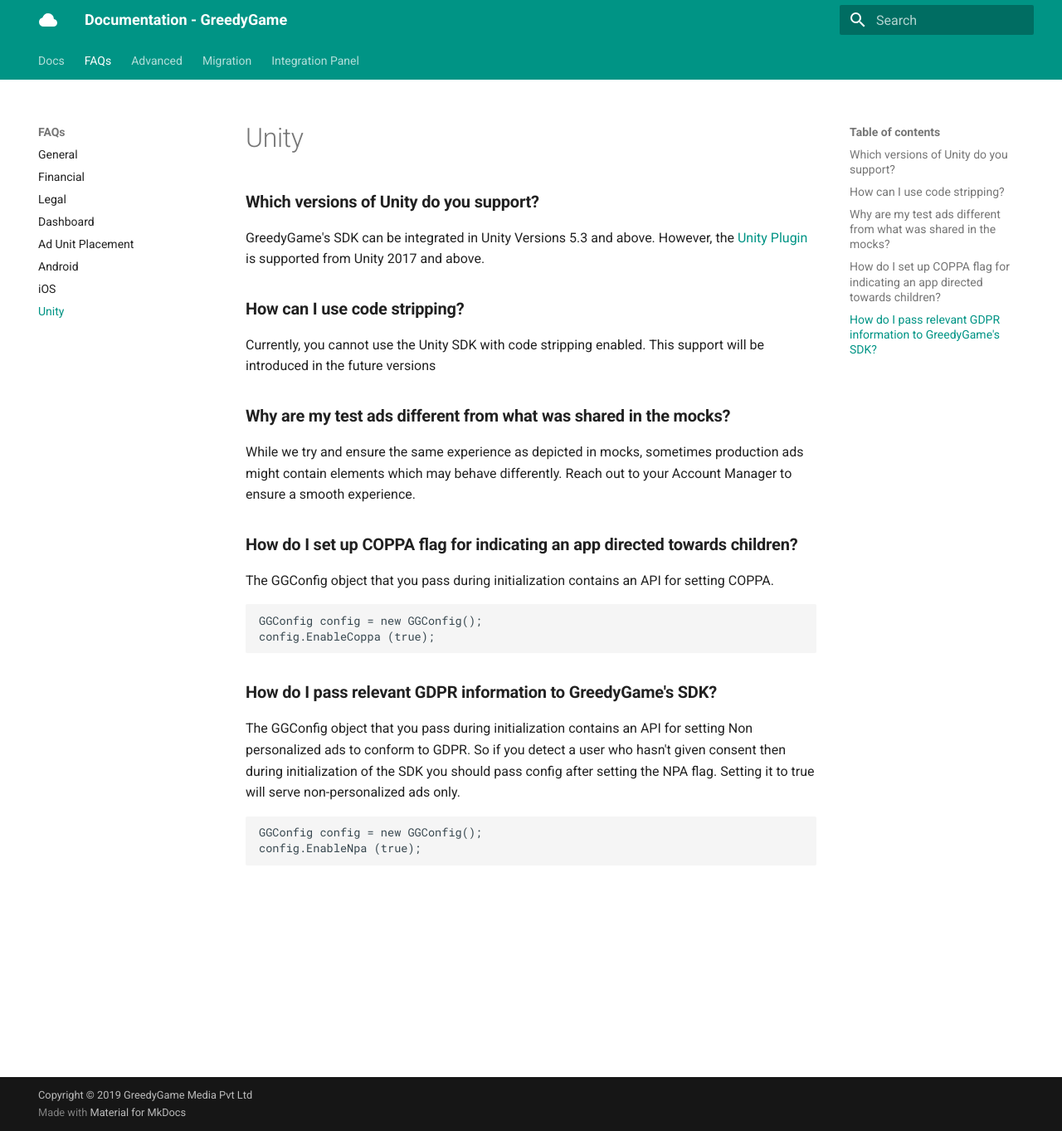
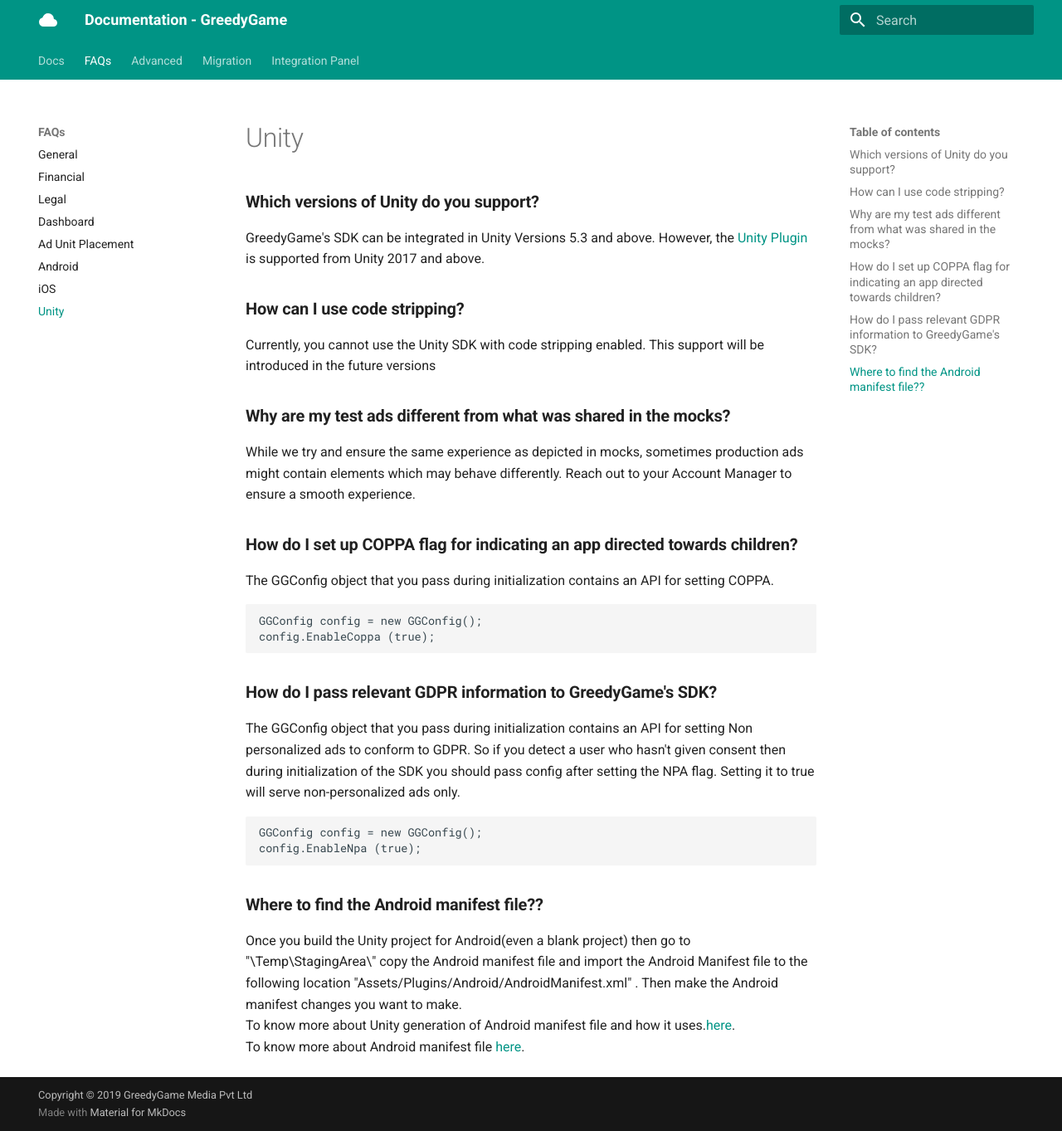
Before and after one commit to GreedyGame/greedygame-docs, an MkDocs documentation site: the page built from docs/unity-faq.md, in a window 1280 px wide and 1363 px high. Shown: the whole window at 83% size. Built offline with MkDocs 1.6.1 and Material for MkDocs 9.7.7, drawn with Linux system fonts in a browser that asks for light colours.

Commit message:
added about android manifest file in FAQ for unity

````diff
--- a/docs/unity-faq.md
+++ b/docs/unity-faq.md
@@ -22,3 +22,12 @@
 GGConfig config = new GGConfig();
 config.EnableNpa (true);
 ```
+
+
+### **Where to find the Android manifest file??**
+Once you build the Unity project for Android(even a blank project) then go to "<ProjectName>\Temp\StagingArea\" copy the Android manifest file and import the Android Manifest file to the following location "Assets/Plugins/Android/AndroidManifest.xml" .
+Then make the Android manifest changes you want to make.
+<br/>
+To know more about Unity generation of Android manifest file and how it uses.<a target="_blank" rel="noopener noreferrer" href="https://docs.unity3d.com/Manual/android-manifest.html">here</a>.
+<br/>
+To know more about Android manifest file <a target="_blank" rel="noopener noreferrer" href="https://developer.android.com/guide/topics/manifest/manifest-intro.html">here</a>.
````
